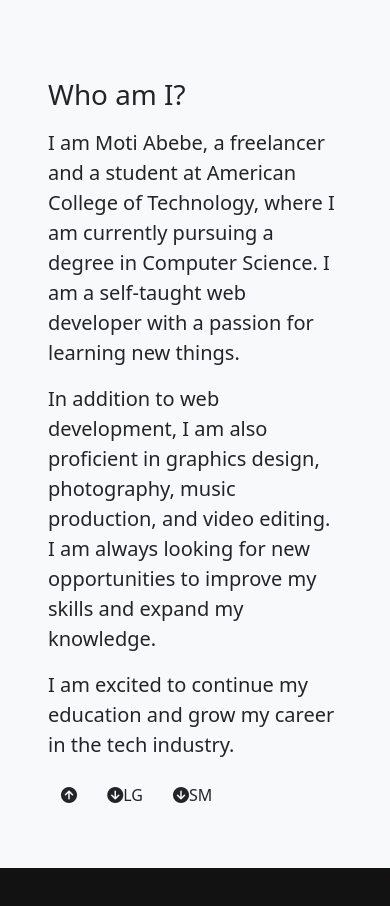
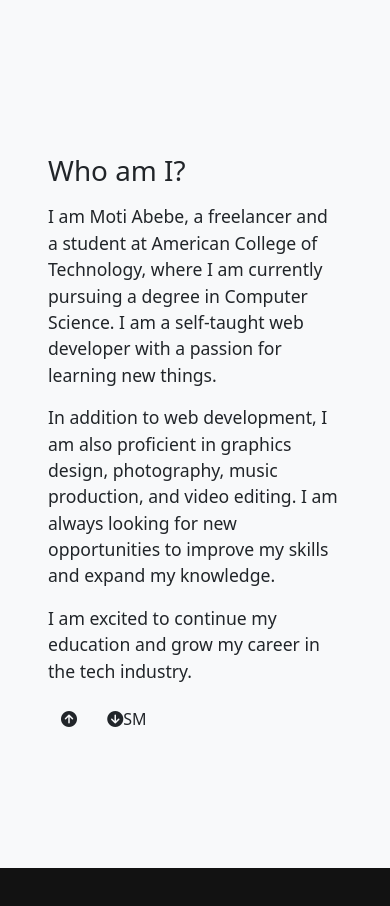
Before and after one commit to motiabebe/Portfolio, a plain HTML site: page index.html in a window 390 px wide. Shown: the part 820-1726 px from the top of the page. Drawn offline with nearby package versions, Linux system fonts and the light colour scheme.

Commit message:
text size

```diff
--- a/css/main.css
+++ b/css/main.css
@@ -29,6 +29,9 @@ html {
 @media (max-width: 576px) {
     .smaller {
         font-size: 1rem;
+    }
+    #about > .lead {
+        font-size: 1.1rem;
     }
 }
 #intro {
--- a/index.html
+++ b/index.html
@@ -37,7 +37,7 @@
                     <p class="lead">I am excited to continue my education and grow my career in the tech industry.</p>
                     <div class="text-lg-start text-sm-center mt-lg-5 mt-sm-0">
                         <a href="#intro" class="btn"><i class="fas fa-arrow-circle-up fa-3"></i></a>
-                        <a href="#web" class="btn d-sm-none d-lg-inline d-md-none"><i class="fas fa-arrow-circle-down fa-3"></i>LG</a>
+                        <!-- <a href="#web" class="btn d-none"><i class="fas fa-arrow-circle-down fa-3"></i>LG</a> -->
                         <a href="#programming" class="btn d-md-inline d-lg-none"><i class="fas fa-arrow-circle-down fa-3"></i>SM</a>
                 </div>
             </div>
```
